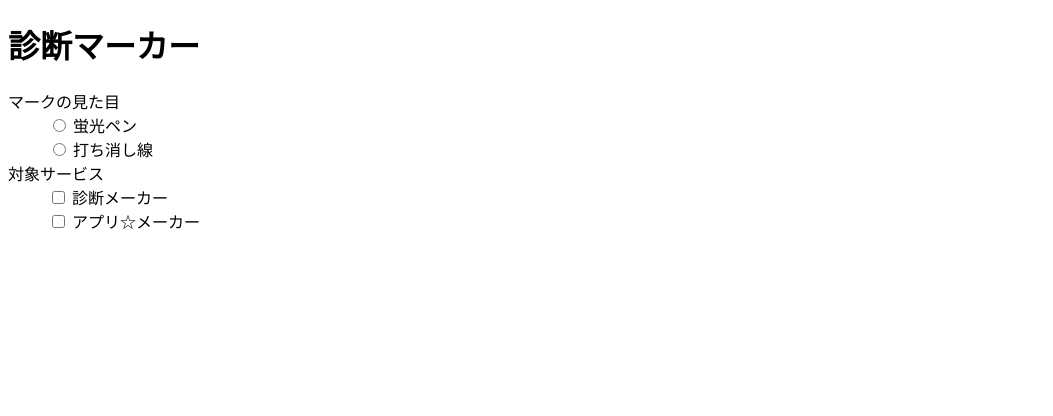
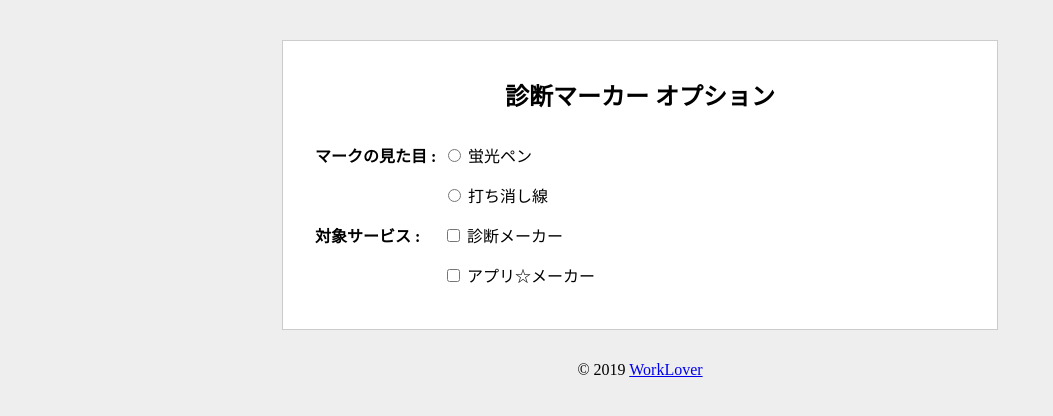
Before and after one commit to aikawame/shindan-marker, a website built with webpack: page app/options.html in a window 1280 px wide. Shown: the whole page, without its empty margins (0-1053 px from the left). Built offline with nearby package versions, Linux system fonts and the light colour scheme.

Commit message:
オプション画面のCSSを追加する

```diff
--- /dev/null
+++ b/app/options.css
@@ -0,0 +1,41 @@
+body {
+  background: #eee;
+  line-height: 2.5em;
+}
+
+article {
+  background: #fff;
+  border: 1px solid #ccc;
+  margin: 40px auto 20px;
+  padding: 16px 32px;
+  width: 650px;
+}
+
+h1 {
+  text-align: center;
+}
+
+dt {
+  clear: both;
+  float: left;
+  font-weight: bold;
+  width: 8em;
+}
+
+dt.appearance,
+dt.services {
+  height: 4em;
+}
+
+dt::after {
+  content: ':';
+}
+
+dd {
+  margin-inline-start: 0;
+}
+
+address {
+  font-style: normal;
+  text-align: center;
+}
--- a/app/options.html
+++ b/app/options.html
@@ -6,10 +6,11 @@
   <script type="module" src="options.bundle.js"></script>
 </head>
 <body>
-<h1>診断マーカー</h1>
+  <article>
+    <h1>診断マーカー オプション</h1>
     <form name="options">
       <dl>
-    <dt>
+        <dt class="appearance">
           マークの見た目
         </dt>
         <dd>
@@ -24,7 +25,7 @@
             <span class="strikethrough">打ち消し線</span>
           </label>
         </dd>
-    <dt>
+        <dt class="services">
           対象サービス
         </dt>
         <dd>
@@ -41,5 +42,9 @@
         </dd>
       </dl>
     </form>
+  </article>
+  <address>
+    &copy; 2019 <a href="https://worklover.wor.jp/">WorkLover</a>
+  </address>
 </body>
 </html>
--- a/app/options.js
+++ b/app/options.js
@@ -1,3 +1,4 @@
+import './options.css'
 import ChromeStorage from './chrome_storage.js'
 
 window.onload = () => {
--- a/package.json
+++ b/package.json
@@ -10,11 +10,13 @@
     "@babel/register": "^7.4.4",
     "babel-loader": "^8.0.5",
     "copy-webpack-plugin": "^5.0.2",
+    "css-loader": "^2.1.1",
     "eslint": "^5.15.3",
     "eslint-config-prettier": "^4.1.0",
     "eslint-plugin-prettier": "^3.0.1",
     "html-webpack-plugin": "^3.2.0",
     "prettier": "^1.16.4",
+    "style-loader": "^0.23.1",
     "webpack": "^4.30.0",
     "webpack-cli": "^3.3.0"
   },
--- a/webpack.config.babel.js
+++ b/webpack.config.babel.js
@@ -15,6 +15,18 @@ export default {
   devtool: IS_DEVELOPMENT ? 'inline-source-map' : false,
   module: {
     rules: [
+      {
+        test: /\.css$/,
+        use: [
+          'style-loader',
+          {
+            loader: 'css-loader',
+            options: {
+              url: false
+            }
+          }
+        ]
+      },
       {
         test: /\.js$/,
         use: [
```
Also changed, not shown: 1 other file. Lines whose indentation alone changed are shown as unchanged.
